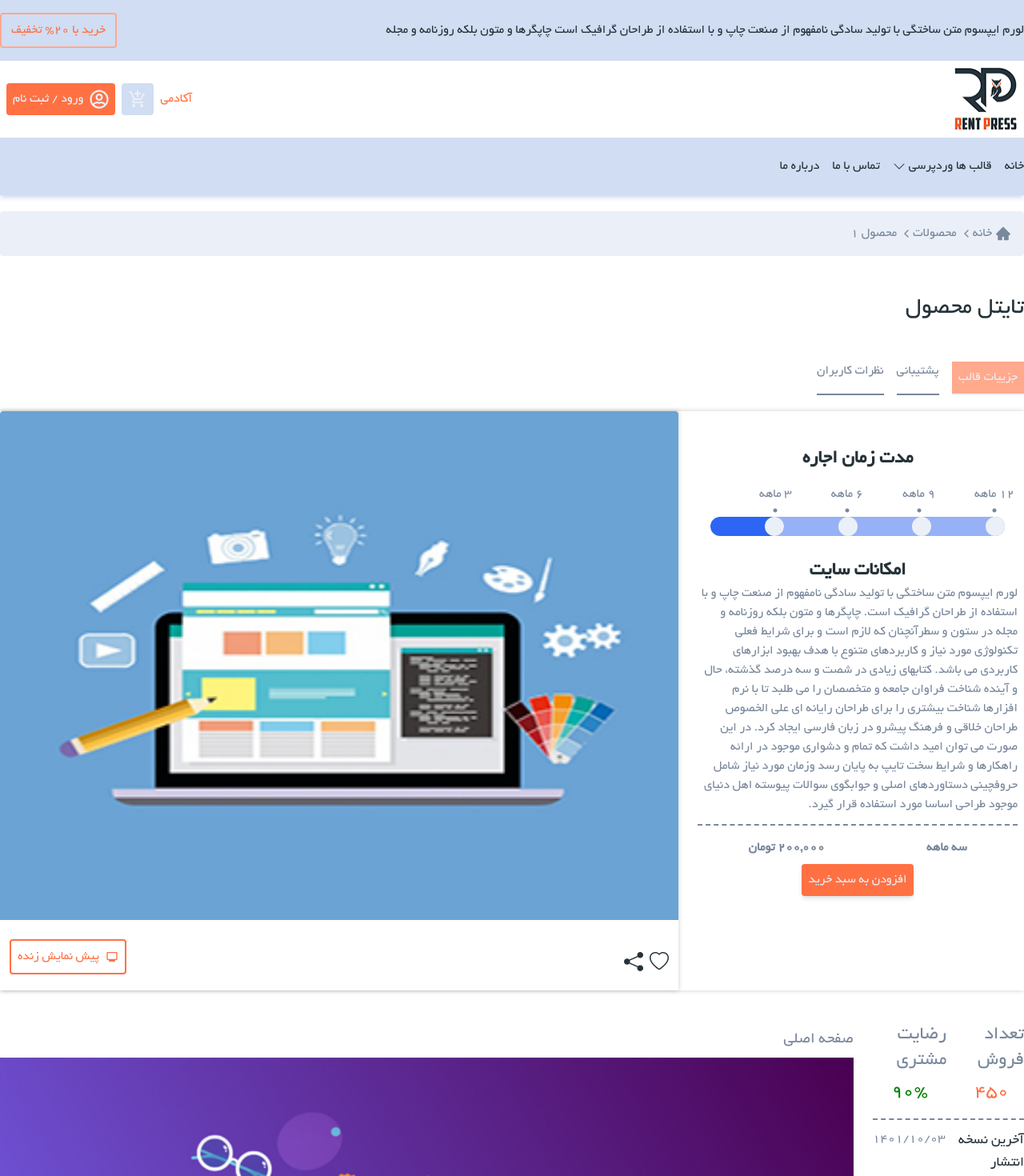
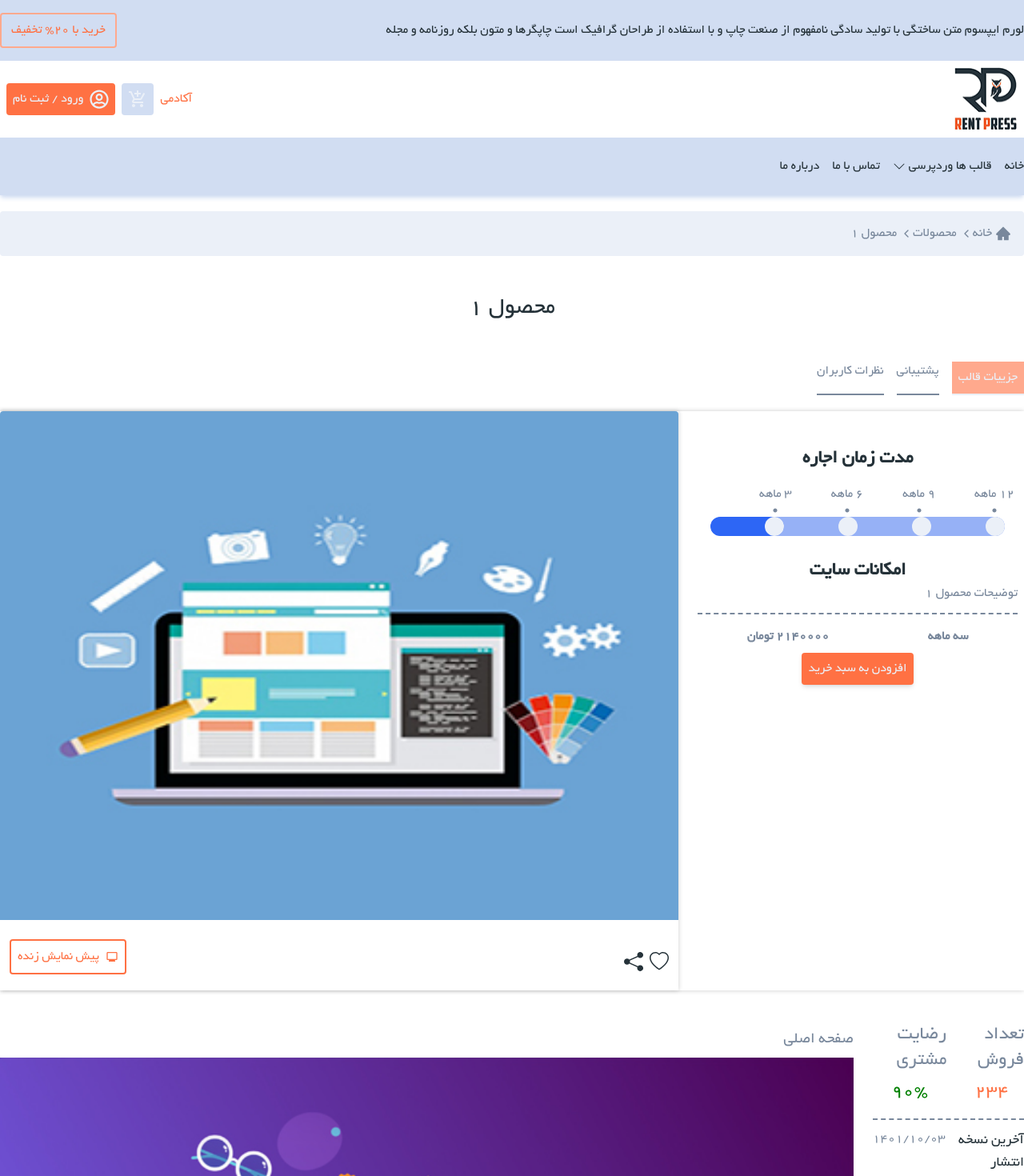
Before and after one commit to mmdreza-developer/rentweb, a React (Vite) app: page /product-info/1/product-details in a window 1280 px wide. Shown: the top 1470 px of the page at 80% size. Built offline with nearby package versions, Linux system fonts and the light colour scheme.

Commit message:
dynamic product page

```diff
--- a/src/Components/Card/Card.jsx
+++ b/src/Components/Card/Card.jsx
@@ -1,7 +1,7 @@
 import React, { memo } from 'react'
 import { Link } from 'react-router-dom';
 
-export default memo(function Card({ img, title, desc, price, countSell }) {
+export default memo(function Card({ img, title, desc, price, countSell,id }) {
     return (
         <div className='flex flex-col overflow-hidden m-4 pb-3 gap-y-4 rounded text-right shadow-md shadow-whiteSky'>
             <div><img src={img} alt="" /></div>
@@ -14,7 +14,7 @@ export default memo(function Card({ img, title, desc, price, countSell }) {
                 <div>{price} تومان</div>
             </div>
             <div className="flex justify-between px-5">
-                <Link to="product-info/2/product-details" className='btn-outline'>اطلاعات بیشتر</Link>
+                <Link to={`product-info/${id}/product-details`} className='btn-outline'>اطلاعات بیشتر</Link>
                 <div className='flex flex-col gap-y-1 text-gray text-center'>
                     <div className='flex justify-end'>
                         <img className='w-4' src="/images/star1.png" alt="" />
--- a/src/Components/ProductDetails/ProductDetails.jsx
+++ b/src/Components/ProductDetails/ProductDetails.jsx
@@ -3,13 +3,19 @@ import { MdOutlineMonitor } from "react-icons/md";
 import { BsFillShareFill, BsHeart } from "react-icons/bs";
 import { RxDotFilled } from "react-icons/rx"
 import { useParams } from 'react-router-dom';
+import data from '../../data';
 export default function ProductDetails() {
   const [range, setRange] = useState(25)
   const params = useParams().productID
   console.log(params);
-  console.log("ProductDetails");
+  // console.log("ProductDetails");
+  const isActiveItem = data.filter(item => item.id == params)
+  console.log(isActiveItem);
   return (
-    <div className='grid grid-cols-1 md:grid-cols-2 lg:grid-cols-3 gap-4 mt-5 shadow-md shadow-gray'>
+    <>
+      {isActiveItem &&
+        isActiveItem.map(item => {
+          return <div className='grid grid-cols-1 md:grid-cols-2 lg:grid-cols-3 gap-4 mt-5 shadow-md shadow-gray'>
             <div className='flex flex-col gap-y-2 mt-5 order-2 md:order-1 lg:col-span-1 p-2'>
               <div className=''>
                 <h1 className='text-2xl text-dark text-center my-4 font-bold'>مدت زمان اجاره</h1>
@@ -52,12 +58,12 @@ export default function ProductDetails() {
                 <h1 className='text-2xl font-bold text-dark text-center'>
                   امکانات سایت
                 </h1>
-          <div className='text-gray'>لورم ایپسوم متن ساختگی با تولید سادگی نامفهوم از صنعت چاپ و با استفاده از طراحان گرافیک است. چاپگرها و متون بلکه روزنامه و مجله در ستون و سطرآنچنان که لازم است و برای شرایط فعلی تکنولوژی مورد نیاز و کاربردهای متنوع با هدف بهبود ابزارهای کاربردی می باشد. کتابهای زیادی در شصت و سه درصد گذشته، حال و آینده شناخت فراوان جامعه و متخصصان را می طلبد تا با نرم افزارها شناخت بیشتری را برای طراحان رایانه ای علی الخصوص طراحان خلاقی و فرهنگ پیشرو در زبان فارسی ایجاد کرد. در این صورت می توان امید داشت که تمام و دشواری موجود در ارائه راهکارها و شرایط سخت تایپ به پایان رسد وزمان مورد نیاز شامل حروفچینی دستاوردهای اصلی و جوابگوی سوالات پیوسته اهل دنیای موجود طراحی اساسا مورد استفاده قرار گیرد.
+                <div className='text-gray'>{item.desc}
                 </div>
                 <div className='w-full border-dashed border-b-2 border-gray pb-3'></div>
                 <div className='flex justify-around mt-4 font-bold'>
                   <div>سه ماهه</div>
-            <div>200,000 تومان</div>
+                  <div>{item.price} تومان</div>
                 </div>
                 <div className='text-center mt-2'>
                   <button className='rounded transition-all duration-500 shadow-md hover:shadow-orange-600 text-white bg-orange-500 hover:bg-orange-600 p-2'>افزودن به سبد خرید</button>
@@ -66,7 +72,9 @@ export default function ProductDetails() {
             </div>
             <div className='order-1 md:order-2 lg:col-span-2'>
               <div className='flex flex-col shadow-md shadow-gray pb-2'>
-          <div className='rounded overflow-hidden pb-3 mb-3'><img className='w-full' src={`/images/card/${params}.jpg`} alt="" /></div>
+                <div className='rounded overflow-hidden pb-3 mb-3'>
+                  <img className='w-full' src={item.img} alt="" />
+                </div>
                 <div className='flex justify-between px-3'>
                   <div className='flex gap-x-2 items-center text-2xl text-dark'>
                     <button><BsHeart /></button>
@@ -79,5 +87,8 @@ export default function ProductDetails() {
               </div>
             </div>
           </div>
+        })
+      }
+    </>
   )
 }
--- a/src/Pages/Product/Product.jsx
+++ b/src/Pages/Product/Product.jsx
@@ -6,7 +6,7 @@ import Footer from "../../Components/Footer/Footer"
 import { NavLink, useParams, Link, Outlet } from 'react-router-dom'
 export default function Product() {
   const params = useParams()
-  console.log(params);
+  // console.log(params);
   return (
     <div>
       <Header />
@@ -18,8 +18,8 @@ export default function Product() {
         ]
       } />
       <div className="container text-gray">
-        <h1 className="text-3xl text-dark my-12">
-          تایتل محصول
+        <h1 className="text-3xl text-center text-dark my-12">
+          محصول {params.productID}
         </h1>
         <div>
           <div className="flex gap-4 my-5">
@@ -32,7 +32,7 @@ export default function Product() {
           </div>
 
         </div>
-        <Outlet/>
+        <Outlet />
 
         {/* / */}
             <div className="flex gap-6 mt-10">
@@ -41,7 +41,7 @@ export default function Product() {
                   <div className="pb-4 flex gap-4 border-b-2 border-dashed border-gray">
                     <div className="flex flex-col gap-y-2 items-center text-2xl">
                       <span> تعداد فروش</span>
-                  <span className="text-orange-500 font-medium">450</span>
+                      <span className="text-orange-500 font-medium">234</span>
                     </div>
                     <div className="flex flex-col gap-y-2 items-center text-2xl">
                       <span>
```
Lines whose indentation alone changed are shown as unchanged.
